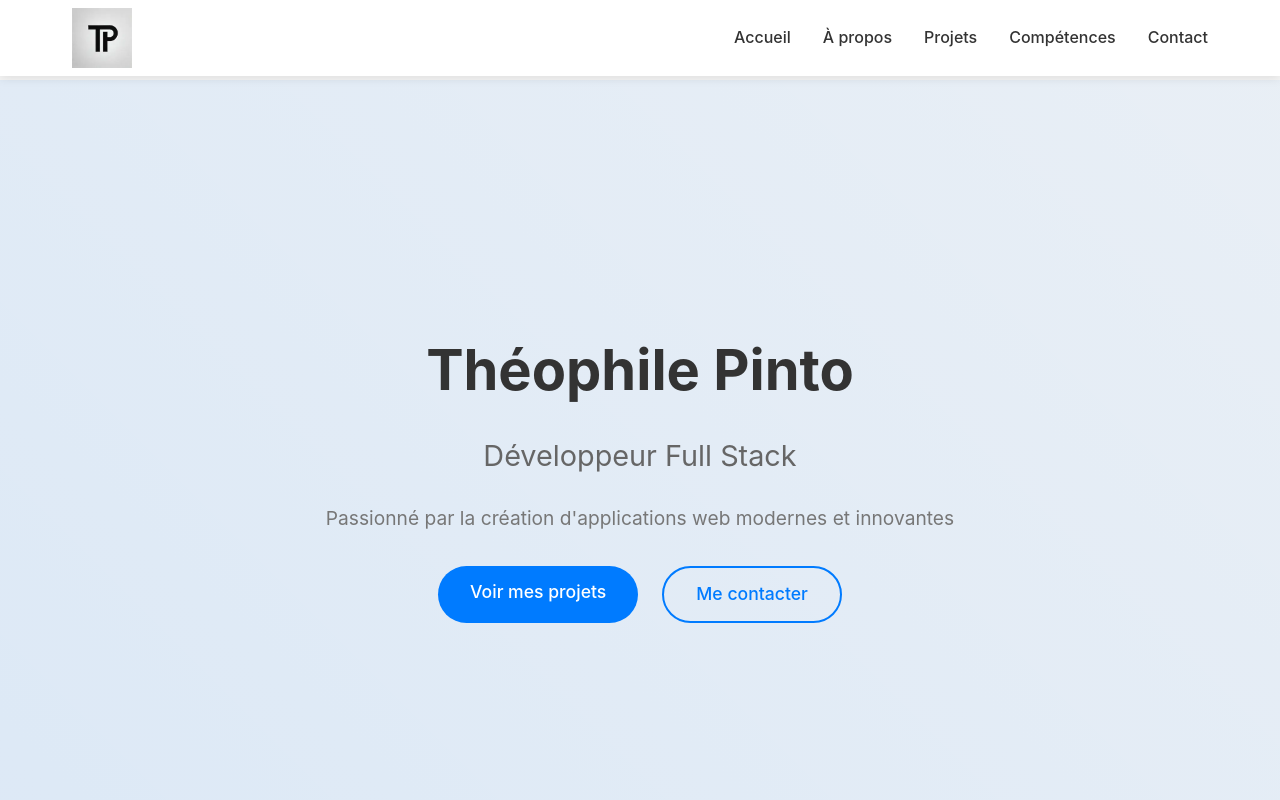
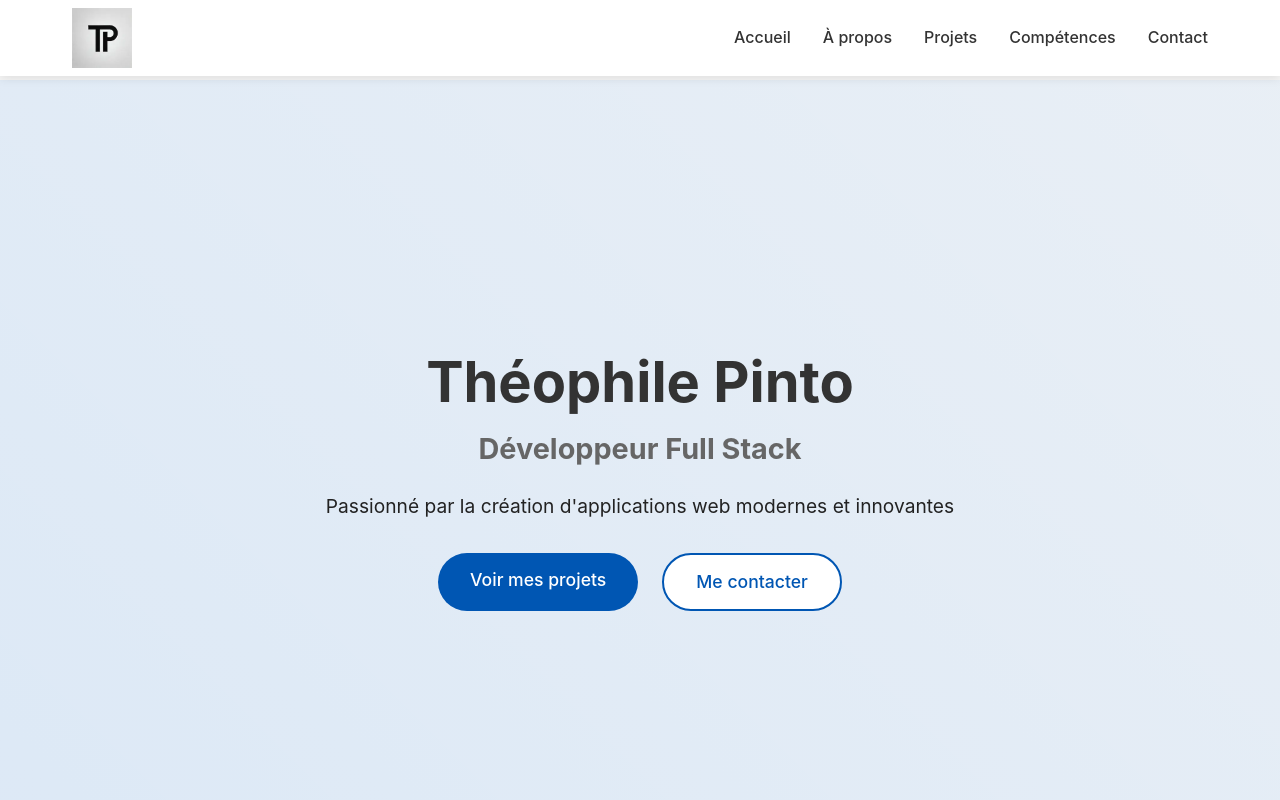
Before and after one commit to Theophiile/portfolio-theophile, a React (Vite) app: page / in a window 1280 px wide. Shown: the top 800 px of the page. Built offline with nearby package versions, Linux system fonts and the light colour scheme.

Commit message:
modification pour accessibilité

```diff
--- a/index.html
+++ b/index.html
@@ -2,6 +2,7 @@
 <html lang="fr">
   <head>
     <meta charset="UTF-8" />
+    <meta name="description" content="Portfolio de Théophile Pinto, développeur full stack passionné par la création d'applications web modernes et innovantes. Découvrez mes projets, compétences et contactez-moi pour collaborer !" />
     <link rel="icon" type="image/png" sizes="16x16" href="/favicons/favicon-16x16.png">
     <meta name="msapplication-TileColor" content="#ffffff">
     <meta name="theme-color" content="#ffffff">
--- a/src/components/Footer/Footer.jsx
+++ b/src/components/Footer/Footer.jsx
@@ -7,19 +7,10 @@ const Footer = () => {
   return (
     <footer className="footer">
       <div className="footer-content">
-        <div className="footer-social">
-          <a href="https://github.com/Theophiile" target="_blank" rel="noopener noreferrer" className="social-link">
-            <i className="fa-brands fa-github"></i>
-            GitHub
-          </a>
-          <a href="https://www.linkedin.com/in/théophile-pinto-06bbb21b2/" target="_blank" rel="noopener noreferrer" className="social-link">
-            <i className="fa-brands fa-linkedin-in"></i>
-            LinkedIn
-          </a>
-        </div>
         <div className="footer-info">
           <p>Théophile Pinto</p>
           <p>Développeur Full Stack</p>
+          <p>theo-pinto@hotmail.fr</p>
         </div>
         <div className="footer-copyright">
           <p>&copy; {currentYear} Théophile Pinto. Tous droits réservés.</p>
--- a/src/components/Footer/Footer.scss
+++ b/src/components/Footer/Footer.scss
@@ -43,7 +43,7 @@
 
   p {
     margin: 0.5rem 0;
-    color: #ccc;
+    color: #fff;
     font-size: 0.9rem;
 
     &:first-child {
@@ -56,7 +56,7 @@
 
 .footer-copyright {
   text-align: center;
-  color: #999;
+  color: #fff;
   font-size: 0.8rem;
   margin-top: 1rem;
   padding-top: 1rem;
--- a/src/pages/Contact/Contact.jsx
+++ b/src/pages/Contact/Contact.jsx
@@ -30,11 +30,11 @@ const Contact = () => {
         <h3 className="contact-card-title">Mes coordonnées</h3>
         <div className="contact-card-item">
           <span className="contact-label">Email</span>
-          <span className="contact-value"><a href="mailto:contact@theophilepinto.com">theo-pinto@hotmail.fr</a></span>
+          <span className="contact-value"><a href="mailto:theo-pinto@hotmail.fr">theo-pinto@hotmail.fr</a></span>
         </div>
         <div className="contact-card-item">
           <span className="contact-label">Téléphone</span>
-          <span className="contact-value"><a href="tel:+336XXXXXXXX">+33 6 76 15 73 20</a></span>
+          <span className="contact-value"><a href="tel:+33676157320">+33 6 76 15 73 20</a></span>
         </div>
         <div className="contact-card-item">
           <span className="contact-label">Réseaux</span>
@@ -42,9 +42,7 @@ const Contact = () => {
             <a href="https://www.linkedin.com/in/théophile-pinto-06bbb21b2/" target="_blank" rel="noopener noreferrer">
               <i className="fa-brands fa-linkedin-in"></i> LinkedIn
             </a>
-          </span>
-          <span className="contact-value">
-            <a href="https://github.com/Theophiile" target="_blank" rel="noopener noreferrer">
+            <a href="https://github.com/Theophiile" target="_blank" rel="noopener noreferrer" style={{ marginLeft: '1rem' }}>
               <i className="fa-brands fa-github"></i> GitHub
             </a>
           </span>
--- a/src/pages/Home/Home.jsx
+++ b/src/pages/Home/Home.jsx
@@ -6,7 +6,7 @@ const Home = () => {
     <section id="accueil" className="home">
       <div className="home-content">
         <h1>Théophile Pinto</h1>
-        <p className="subtitle">Développeur Full Stack</p>
+        <h2 className="subtitle">Développeur Full Stack</h2>
         <p className="description">
           Passionné par la création d'applications web modernes et innovantes
         </p>
--- a/src/pages/Home/Home.scss
+++ b/src/pages/Home/Home.scss
@@ -42,7 +42,7 @@
 
   .description {
     font-size: 1.2rem;
-    color: #777;
+    color: #222;
     margin-bottom: 2rem;
     line-height: 1.6;
   }
@@ -63,8 +63,8 @@
     transition: all 0.3s ease;
 
     &.cta-primary {
-      background-color: #007bff;
-      color: white;
+      background-color: #0056b3;
+      color: #fff;
 
       &:hover {
         background-color: #0056b3;
@@ -73,11 +73,12 @@
     }
 
     &.cta-secondary {
-      border: 2px solid #007bff;
-      color: #007bff;
+      border: 2px solid #0056b3;
+      color: #0056b3;
+      background: #fff;
 
       &:hover {
-        background-color: #007bff;
+        background-color: #0056b3;
         color: white;
         transform: translateY(-2px);
       }
--- a/src/pages/Projects/Projects.jsx
+++ b/src/pages/Projects/Projects.jsx
@@ -38,7 +38,7 @@ const Projects = () => {
       <div className="projects-grid">
         {projects.map(project => (
           <div key={project.id} className="project-card">
-            <a href={project.link} target="_blank" rel="noopener noreferrer" className="project-image" style={{ backgroundImage: `url(${project.image})` }}></a>
+            <a href={project.link} target="_blank" rel="noopener noreferrer" className="project-image" style={{ backgroundImage: `url(${project.image})` }} aria-label={`Voir le projet ${project.title}`}></a>
             <div className="project-info">
               <h3>{project.title}</h3>
               <p>{project.description}</p>
```
